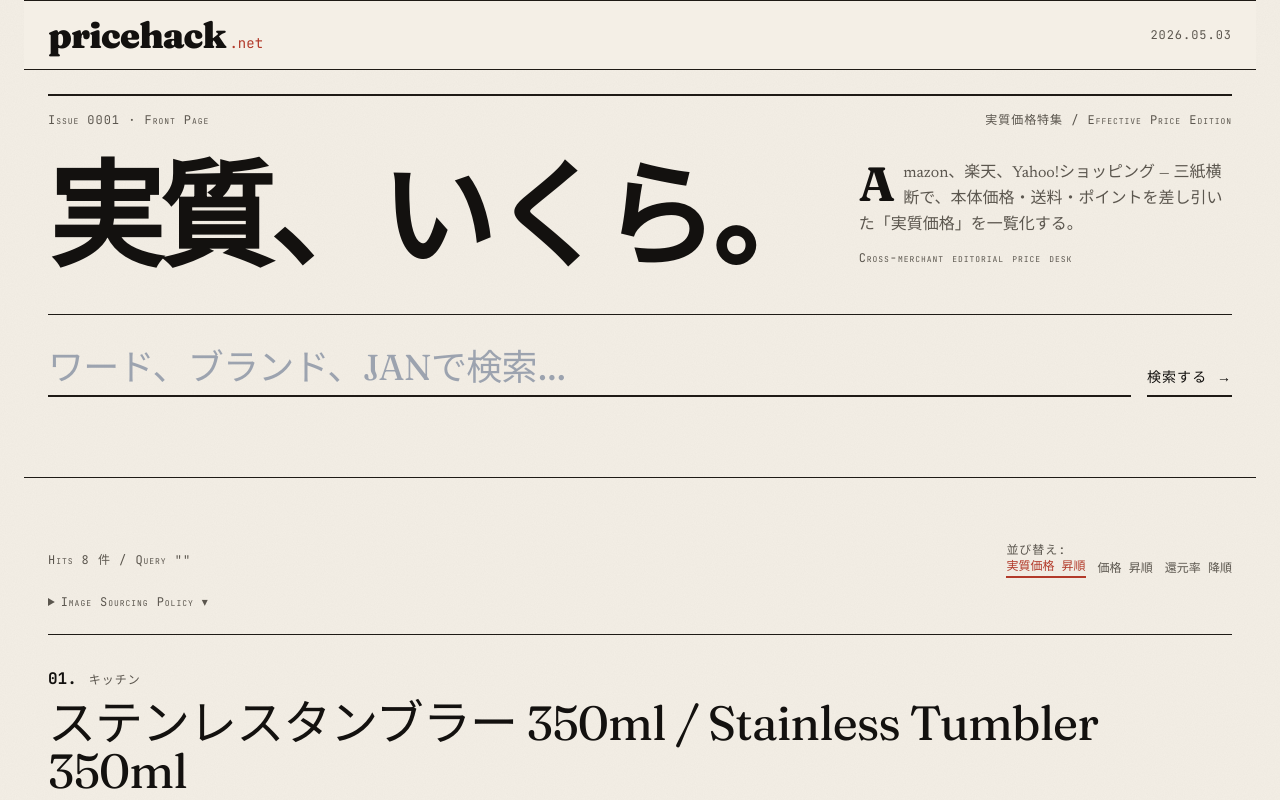
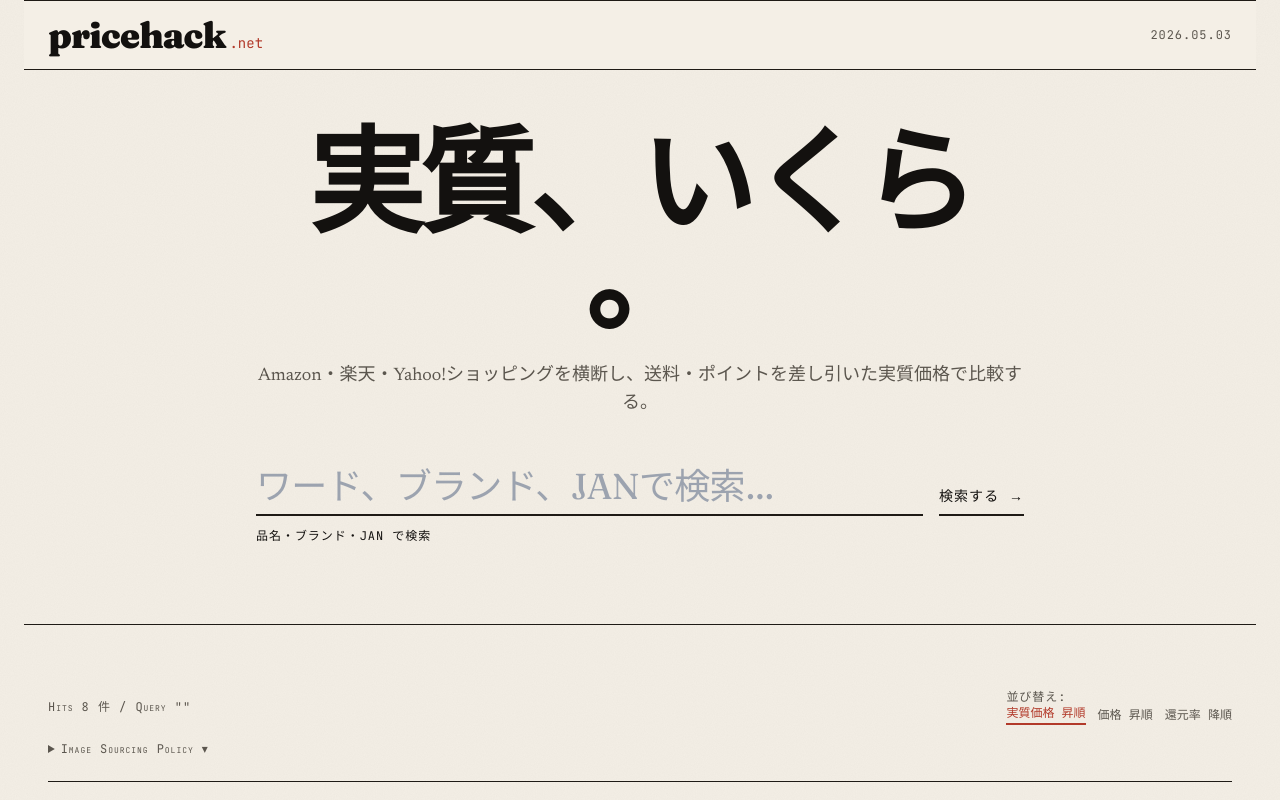
Before and after one commit to examinare000/shoppingSupporter, a Next.js app in the folder frontend/: page / in a window 1280 px wide. Shown: the top 800 px of the page. Built offline with nearby package versions, Linux system fonts and the light colour scheme.

Commit message:
機能: HeroSearchを巨大ヘッドラインh1と検索フォームに絞ったシンプル構成へ刷新

```diff
--- a/frontend/components/search/HeroSearch.tsx
+++ b/frontend/components/search/HeroSearch.tsx
@@ -1,15 +1,17 @@
-import { RuledDivider } from '@/components/editorial/RuledDivider';
 import { SearchForm } from './SearchForm';
 
 /**
  * トップ最上部のヒーロー検索領域。
  *
  * 設計意図:
- * - ディスプレイセリフでの巨大ヘッドライン「実質、いくら。」を主役に据える
- * - 右半分のリードでサービスのスコープを編集記事のリード文として説明する
- * - 下端に検索フォームをフルブリードで配置
- * - 上端に二重罫線、左肩に「ISSUE 0001」の小カプスで紙面の表紙感を作る
- * - ヘッドラインに staggered fadeInUp を仕込む（prefers-reduced-motion で無効化済み）
+ * - ページ全体の唯一の h1 として「実質、いくら。」を据える。
+ *   Masthead からタイトル h1 を取り除いた結果、ここがページの主見出しになる。
+ * - 旧版にあった「Issue 0001 · Front Page」「実質価格特集 / Effective Price Edition」
+ *   「Cross-merchant editorial price desk」「ドロップキャップ付きリード」は、
+ *   検索前のトップ画面では装飾過多で視線が散るため削除。
+ * - レイアウトは grid をやめ、縦積み中央寄せに変更。新聞の表紙ティザーのように、
+ *   題字下に短い 1 文リードと検索フォームだけが落ちている構成にする。
+ * - ヘッドラインの 1 文字ずつのスタッガー出現アニメーションは継承。
  */
 interface HeroSearchProps {
   onSearch: (query: string) => void;
@@ -20,21 +22,11 @@ const HEADLINE_CHARS = ['実', '質', '、', 'い', 'く', 'ら', '。'];
 
 export function HeroSearch({ onSearch }: HeroSearchProps) {
   return (
-    <section className="px-6 pt-6 pb-12">
-      <RuledDivider variant="double" />
-      <div className="pt-4 pb-8 flex items-center justify-between">
-        <span className="font-mono text-xs small-caps text-ink-muted">
-          Issue 0001 · Front Page
-        </span>
-        <span className="font-mono text-xs small-caps text-ink-muted">
-          実質価格特集 / Effective Price Edition
-        </span>
-      </div>
-
-      <div className="grid grid-cols-1 md:grid-cols-12 gap-8 items-end">
-        <h2
+    <section className="px-6 pt-16 pb-12">
+      <div className="max-w-3xl mx-auto text-center">
+        <h1
           aria-label="実質、いくら。"
-          className="md:col-span-8 font-display font-black tracking-tightest leading-[0.85] text-ink"
+          className="font-display font-black tracking-tightest leading-[0.85] text-ink"
           style={{ fontSize: 'clamp(64px, 9vw, 132px)' }}
         >
           {HEADLINE_CHARS.map((char, i) => (
@@ -47,21 +39,18 @@ export function HeroSearch({ onSearch }: HeroSearchProps) {
               {char}
             </span>
           ))}
-        </h2>
+        </h1>
 
-        <div className="md:col-span-4 font-serif text-base leading-relaxed text-ink-muted">
-          <p className="mb-2 first-letter:font-display first-letter:text-5xl first-letter:font-bold first-letter:float-left first-letter:mr-2 first-letter:leading-none first-letter:text-ink">
-            Amazon、楽天、Yahoo!ショッピング — 三紙横断で、本体価格・送料・ポイントを差し引いた「実質価格」を一覧化する。
-          </p>
-          <p className="font-mono text-xs small-caps text-ink-muted/70 mt-3">
-            Cross-merchant editorial price desk
+        <p className="mt-8 font-serif text-base md:text-lg leading-relaxed text-ink-muted">
+          Amazon・楽天・Yahoo!ショッピングを横断し、送料・ポイントを差し引いた実質価格で比較する。
+        </p>
+
+        <div className="mt-10 text-left">
+          <SearchForm onSearch={onSearch} />
+          <p className="mt-3 font-mono text-xs small-caps text-ink-muted/70">
+            品名・ブランド・JAN で検索
           </p>
         </div>
-      </div>
-
-      <div className="mt-12">
-        <RuledDivider variant="single" className="mb-6" />
-        <SearchForm onSearch={onSearch} />
       </div>
 
       {/*
```
